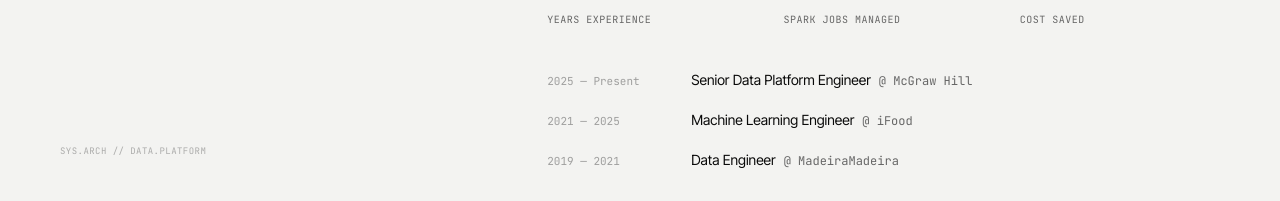
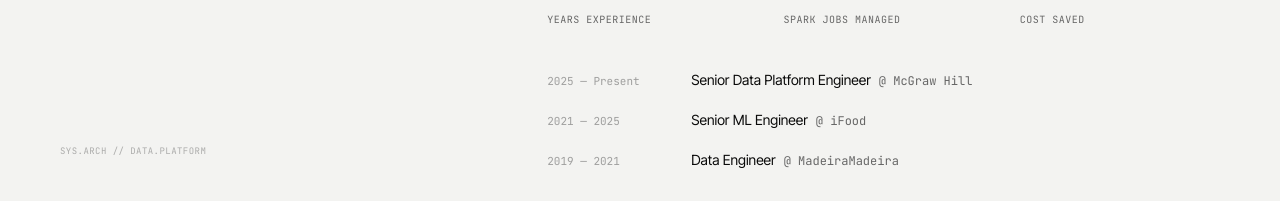
Before and after one commit to guhgg/gustavo-data-portfolio, a React (Vite) app: page / in a window 1280 px wide. Shown: the part 3877-4078 px from the top of the page. Built offline with nearby package versions, Linux system fonts and the light colour scheme.

Commit message:
Fix iFood title to Senior ML Engineer

```diff
--- a/src/components/portfolio/AboutSection.jsx
+++ b/src/components/portfolio/AboutSection.jsx
@@ -77,7 +77,7 @@
             <div className="mt-10 space-y-4">
               {[
                 { period: '2025 — Present', role: 'Senior Data Platform Engineer', company: 'McGraw Hill' },
-                { period: '2021 — 2025', role: 'Machine Learning Engineer', company: 'iFood' },
+                { period: '2021 — 2025', role: 'Senior ML Engineer', company: 'iFood' },
                 { period: '2019 — 2021', role: 'Data Engineer', company: 'MadeiraMadeira' },
               ].map(exp => (
                 <div key={exp.period} className="flex items-baseline gap-4">
```
